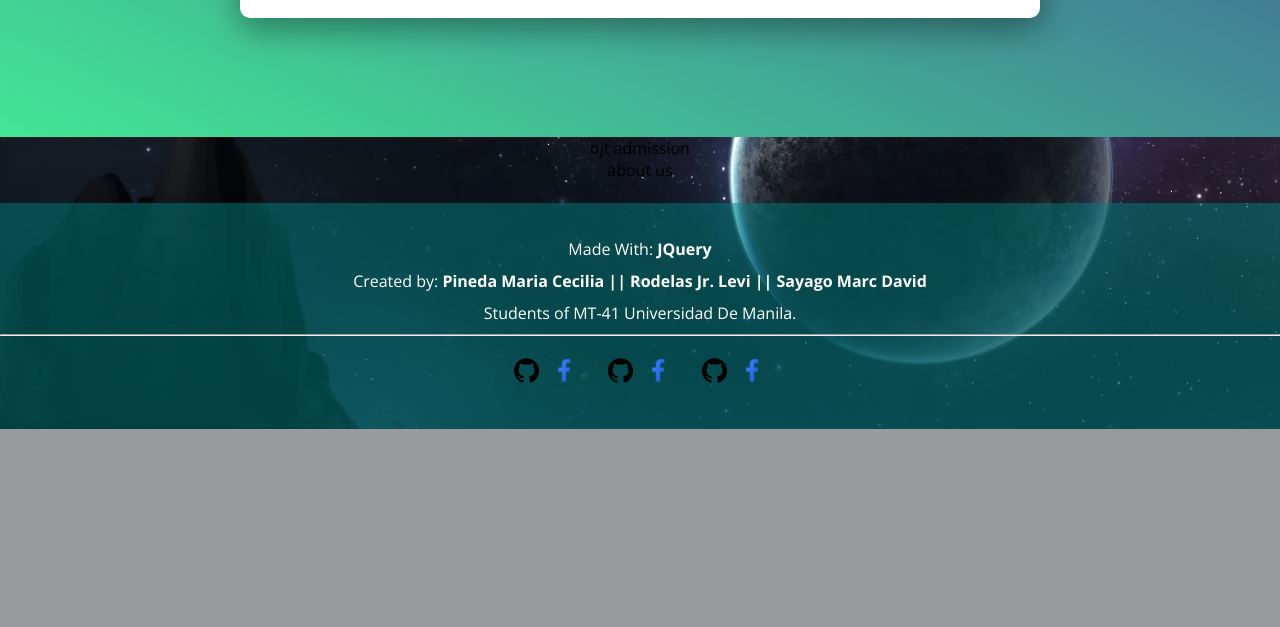
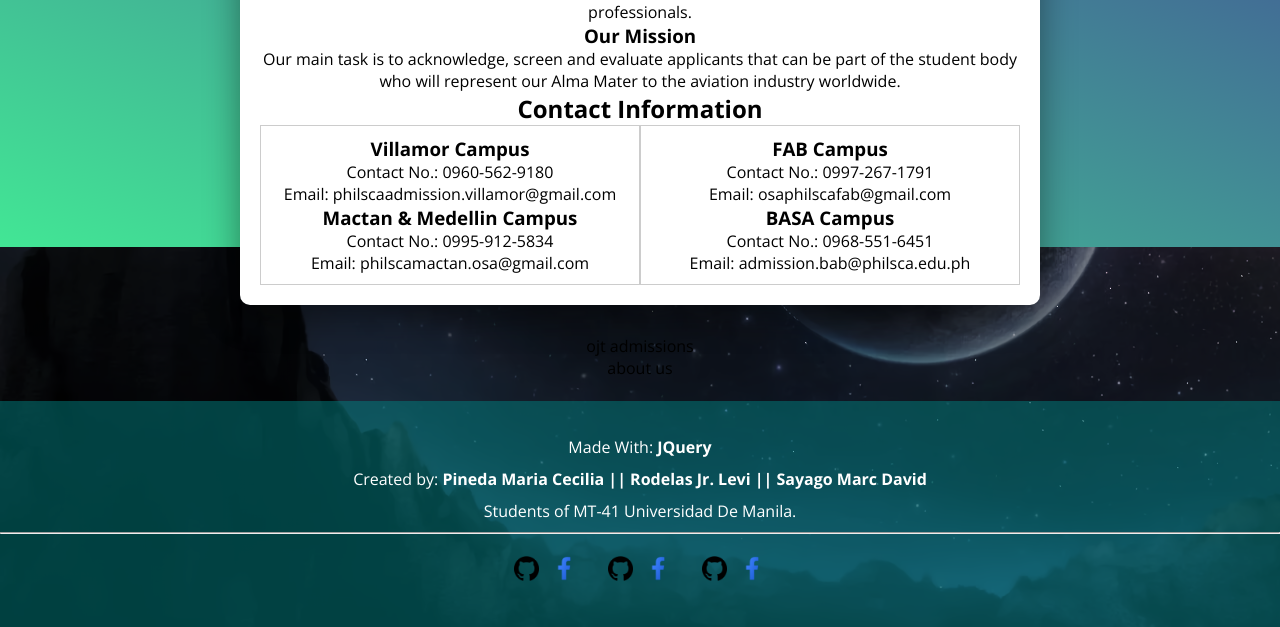
Before and after one commit to LaffeyTaffey/Web-based-Online-Application-Management-for-OJT-Applicants-in-Dota-Aero-Aviation-Corporation, a PHP site: page /landing.html in a window 1280 px wide. Shown: the part 1528-2155 px from the top of the page. Before the commit the page ends 1957 px from the top, so only its background shows below. Run offline with PHP 8.4, Linux system fonts and the light colour scheme.

Commit message:
added college admission steps

```diff
--- a/landing.html
+++ b/landing.html
@@ -58,41 +58,68 @@
             <div class="arrow arrow-right"></div>
         </div>
     </div>
+    <br>
 
     <p>news&updates</p>
 
     <p>academics</p>
 
+    <br><br><br><br>
 <div class="background">
 <div class="container" id="col-adm">
     <h2 class="text-center">College Admission</h2>
     <div class="college-gallery">
         <div><img src="https://cdn.discordapp.com/attachments/739424796814737418/1227506329346899978/msedge_BwNV0sw1RF.png?ex=6628a75a&is=6616325a&hm=42561ff4c211535c7b8e32484483c684c9933c3f5c35b21a05756cfb2907d00d&" data-image-hd="public/assets/img/col-adm-imgs/1-admission-scaled.jpg"
-                alt="Step 1">
+                alt="Step 1" onclick="showHdImage(this.getAttribute('data-image-hd'), this.alt);">
         </div>
         <div><img src="https://cdn.discordapp.com/attachments/739424796814737418/1227506329577459742/msedge_naXcrQsyfF.png?ex=6628a75a&is=6616325a&hm=f753d64d06f94a573234264d1b1f3487d5c5e168cf7a97bc31beadae2ee04385&" data-image-hd="public/assets/img/col-adm-imgs/2-admission-scaled.jpg"
-                alt="Step 2">
+                alt="Step 2" onclick="showHdImage(this.getAttribute('data-image-hd'), this.alt);">
         </div>
         <div><img src="https://cdn.discordapp.com/attachments/739424796814737418/1227506329774460928/msedge_ytfI94nS9P.png?ex=6628a75a&is=6616325a&hm=d7865ec43840d2dce242705eda9f1f6ffb331ad39bc50d6e8638c82ecf41e8c4&" data-image-hd="public/assets/img/col-adm-imgs/3-admission-scaled.jpg"
-                alt="Step 3">
+                alt="Step 3" onclick="showHdImage(this.getAttribute('data-image-hd'), this.alt);">
         </div>
         <div><img src="https://cdn.discordapp.com/attachments/739424796814737418/1227506330026377246/msedge_WROR01XYTE.png?ex=6628a75b&is=6616325b&hm=b56653267a2c2cca9a4620bef5e6d0f3170cba1496c7736a37e7608765f19321&" data-image-hd="public/assets/img/col-adm-imgs/4-admission-scaled.jpg"
-                alt="Step 4">
+                alt="Step 4" onclick="showHdImage(this.getAttribute('data-image-hd'), this.alt);">
         </div>
         <div><img src="https://cdn.discordapp.com/attachments/739424796814737418/1227506330277908541/msedge_72FUJXcm9V.png?ex=6628a75b&is=6616325b&hm=fd3b4f506e227bcafa30f80e0d30bd0fa3063bd287e4ae9303ddf75096c09cb2&" data-image-hd="public/assets/img/col-adm-imgs/5-admission-scaled.jpg"
-                alt="Step 5">
+                alt="Step 5" onclick="showHdImage(this.getAttribute('data-image-hd'), this.alt);">
         </div>
         <div><img src="https://cdn.discordapp.com/attachments/739424796814737418/1227506330554601482/msedge_xPku9fM8HF.png?ex=6628a75b&is=6616325b&hm=269eef5f54a05fb507081ed847d5a241983113518bf83d93bb147cb13974b1fe&" data-image-hd="public/assets/img/col-adm-imgs/6-admission-scaled.jpg"
-                alt="Step 6">
+                alt="Step 6" onclick="showHdImage(this.getAttribute('data-image-hd'), this.alt);">
         </div>
         <div><img src="https://cdn.discordapp.com/attachments/739424796814737418/1227506330777157662/msedge_DvxrvxvEge.png?ex=6628a75b&is=6616325b&hm=1a8c262bf20f2507cd0857d5baada8df31b196ef60895dce3a553336e4644d51&" data-image-hd="public/assets/img/col-adm-imgs/7-admission-scaled.jpg"
-                alt="Step 7">
+                alt="Step 7" onclick="showHdImage(this.getAttribute('data-image-hd'), this.alt);">
             </div>
+        </div>
+        <h3>The Admission Office</h3>
+        <p>The Admission Office is envisioned to be the students' reference for entrance requirements in order to acquire
+            quality students responsive to the dynamic and emerging demands for world-class aviation professionals.</p>
+        <h3>Our Mission</h3>
+        <p>Our main task is to acknowledge, screen and evaluate applicants that can be part of the student body who will
+            represent our Alma Mater to the aviation industry worldwide.</p>
+            <h2>Contact Information</h2>
+            <div class="contact-container">
+                <h3>Villamor Campus</h3>
+                <p>Contact No.: 0960-562-9180</p>
+                <p>Email: philscaadmission.villamor@gmail.com</p>
+                <h3>Mactan & Medellin Campus</h3>
+                <p>Contact No.: 0995-912-5834</p>
+                <p>Email: philscamactan.osa@gmail.com</p>
+            </div>
+            <div class="contact-container">
+                <h3>FAB Campus</h3>
+                <p>Contact No.: 0997-267-1791</p>
+                <p>Email: osaphilscafab@gmail.com</p>
+                <h3>BASA Campus</h3>
+                <p>Contact No.: 0968-551-6451</p>
+                <p>Email: admission.bab@philsca.edu.ph</p>
         </div>
     </div>
 </div>
+<br><br><br><br>
 
-    <p>ojt admission</p>
+
+    <p>ojt admissions</p>
     <p>about us</p>
 </main>
 <br>
--- a/public/css/landing.css
+++ b/public/css/landing.css
@@ -15,7 +15,6 @@ a {
 body {
     transition: opacity 0.5s ease-in-out;
 }
-
 
 /* ========== header and navbar styling ==========*/
 
@@ -388,7 +387,6 @@ main {
     overflow: hidden;
     box-sizing: border-box;
     box-shadow: 0 10px 35px rgba(0, 0, 0, 0.4);
-
 }
 
 .text-center {
@@ -431,12 +429,14 @@ main {
     height: 100%;
     background-color: rgba(0,0,0, 0.7);
     position:fixed;
-    top: 0;
-    left: 0;
+    top: 50%;
+    left: 50%;
     z-index: 20;
     padding-top: 30px;
     box-sizing: border-box;
 }
+
+/* college image */
 
 .college img {
     display: block;
@@ -465,3 +465,101 @@ main {
     justify-content: center;
     align-items: center;
 }
+
+.modal {
+    display: flex;
+    flex-direction: column;
+    align-items: center;
+    justify-content: center;
+    position: fixed;
+    z-index: 1000;
+    left: 0;
+    top: 0;
+    width: 100%;
+    height: 100%;
+    overflow: auto;
+    background-color: rgba(0, 0, 0, 0.4);
+    animation: fadeIn 0.5s;
+}
+
+.modal-img {
+    max-width: 80%;
+    max-height: 80%;
+    margin: auto;
+    animation-name: zoom;
+    animation-duration: 0.6s;
+    display: flex;
+    flex-direction: column;
+    align-items: center;
+}
+
+.modal-alt {
+    color: #fff;
+    margin-top: 50px;
+}
+
+.modal-arrow {
+    position: absolute;
+    top: 50%;
+    font-size: 30px;
+    color: #fff;
+    cursor: pointer;
+}
+
+.modal-arrow-prev {
+    left: 10px;
+}
+
+.modal-arrow-next {
+    right: 10px;
+}
+
+.modal-close {
+    position: absolute;
+    top: 10px;
+    right: 10px;
+    background: none;
+    border: none;
+    font-size: 30px;
+    color: #fff;
+    cursor: pointer;
+}
+
+@keyframes zoom {
+    from {
+        transform: scale(0.1)
+    }
+
+    to {
+        transform: scale(1)
+    }
+}
+
+@keyframes fadeIn {
+    from {
+        opacity: 0
+    }
+
+    to {
+        opacity: 1
+    }
+}
+
+@keyframes fadeOut {
+    from {
+        opacity: 1
+    }
+
+    to {
+        opacity: 0
+    }
+}
+
+/* ========= contact container  =========*/
+.contact-container {
+    float: left;
+    width: 50%;
+    border: 1px solid #ccc;
+    padding: 10px;
+    box-sizing: border-box;
+}
--- a/public/js/landing.js
+++ b/public/js/landing.js
@@ -506,41 +506,91 @@ document.querySelector('.contact button').addEventListener('mouseout', () => {
 })
 
 // ============= college gallery =================
-(function() {
-    var $college = $("<div class='college'></div>");
-    var $img = $("<img>");
-    var $caption = $("<p class='caption'></p>");
 
-    // adds the image and the caption to the college
-    $college
-        .append($img)
-        .append($caption);
+// Define an array of image paths
+var imagePaths = [
+    "public/assets/img/col-adm-imgs/1-admission-scaled.jpg",
+    "public/assets/img/col-adm-imgs/2-admission-scaled.jpg",
+    "public/assets/img/col-adm-imgs/3-admission-scaled.jpg",
+    "public/assets/img/col-adm-imgs/4-admission-scaled.jpg",
+    "public/assets/img/col-adm-imgs/5-admission-scaled.jpg",
+    "public/assets/img/col-adm-imgs/6-admission-scaled.jpg",
+    "public/assets/img/col-adm-imgs/7-admission-scaled.jpg"
+];
 
-    // add college to the document body
-    $('body').append($college);
+// Variable to track the index of the currently displayed image
+var currentImageIndex = 0;
 
-    // event handler for clicking on college-gallery images
-    $('.college-gallery img').on('click', function(e) {
-        e.preventDefault();
+function showHdImage(imagePath, altText) {
+    var modal = document.createElement('div');
+    modal.className = 'modal';
+    modal.style.display = 'flex';
+    modal.style.justifyContent = 'center';
+    modal.style.alignItems = 'center';
+    modal.style.position = 'fixed';
+    modal.style.zIndex = '1000';
+    modal.style.inset = '0';
+    modal.style.backgroundColor = 'rgba(0,0,0,0.4)';
 
-        // gets the image link and description
-        var src = $(this).attr("data-image-hd");
-        var cap = $(this).attr("alt");
+    var img = document.createElement('img');
+    img.className = 'modal-img';
+    img.src = imagePath;
+    img.alt = altText;
 
-        // adds the data to the college
-        $img.attr('src', src);
-        $caption.text(cap);
+    var altDiv = document.createElement('div');
+    altDiv.className = 'modal-alt';
+    altDiv.textContent = altText;
 
-        // shows the college
-        $college.fadeIn('fast');
-    });
+    var imgContainer = document.createElement('div');
+    imgContainer.style.display = 'flex';
+    imgContainer.style.flexDirection = 'column';
+    imgContainer.style.alignItems = 'center';
+    imgContainer.appendChild(img);
+    imgContainer.appendChild(altDiv);
 
-    // event handler for clicking on the college to close it
-    $college.on('click', function() {
-        $college.fadeOut('fast');
-    });
-})();
+    var prevArrow = document.createElement('div');
+    prevArrow.className = 'modal-arrow modal-arrow-prev';
+    prevArrow.textContent = '❮';
+    prevArrow.onclick = function() {
+        currentImageIndex--;
+        if (currentImageIndex < 0) {
+            currentImageIndex = imagePaths.length - 1; // Wrap around to the last image
+        }
+        img.src = imagePaths[currentImageIndex];
+        altDiv.textContent = "Alt Text for Image " + (currentImageIndex + 1);
+    };
 
+    var nextArrow = document.createElement('div');
+    nextArrow.className = 'modal-arrow modal-arrow-next';
+    nextArrow.textContent = '❯';
+    nextArrow.onclick = function() {
+        currentImageIndex++;
+        if (currentImageIndex >= imagePaths.length) {
+            currentImageIndex = 0; // Wrap around to the first image
+        }
+        img.src = imagePaths[currentImageIndex];
+        altDiv.textContent = "Alt Text for Image " + (currentImageIndex + 1);
+    };
 
+    var closeBtn = document.createElement('button');
+    closeBtn.className = 'modal-close';
+    closeBtn.textContent = 'X';
+    closeBtn.onclick = function() {
+        modal.style.animation = 'fadeOut 0.5s forwards';
+        setTimeout(function() {
+            document.body.removeChild(modal);
+        }, 500);
+    };
 
-// end
+    modal.appendChild(prevArrow);
+    modal.appendChild(imgContainer);
+    modal.appendChild(nextArrow);
+    modal.appendChild(closeBtn);
+
+    document.body.appendChild(modal);
+}
+
+// Initially show the first image
+showHdImage(imagePaths[currentImageIndex], "Alt Text for Image 1");
+
+// ends
--- a/ticket.html
+++ b/ticket.html
@@ -27,7 +27,7 @@
                 <li><a class="nav-link" href="landing.html">Home</a></li>
                 <li><a class="nav-link" href="#ne&up">News updates</a></li>
                 <li><a class="nav-link" href="#acad">ACADEMICS</a></li>
-                <li><a class="nav-link" href="#col-adm">COLLEGE ADMISSION </a></li>
+                <li><a class="nav-link" href="landing.html#col-adm">COLLEGE ADMISSION </a></li>
                 <li><a class="nav-link" href="#ojt-adm">ojt admission</a></li>
                 <li><a class="nav-link" href="#ticket">Submit a ticket</a></li>
                 <li><a class="nav-link" href="#about">About us</a></li>
```
